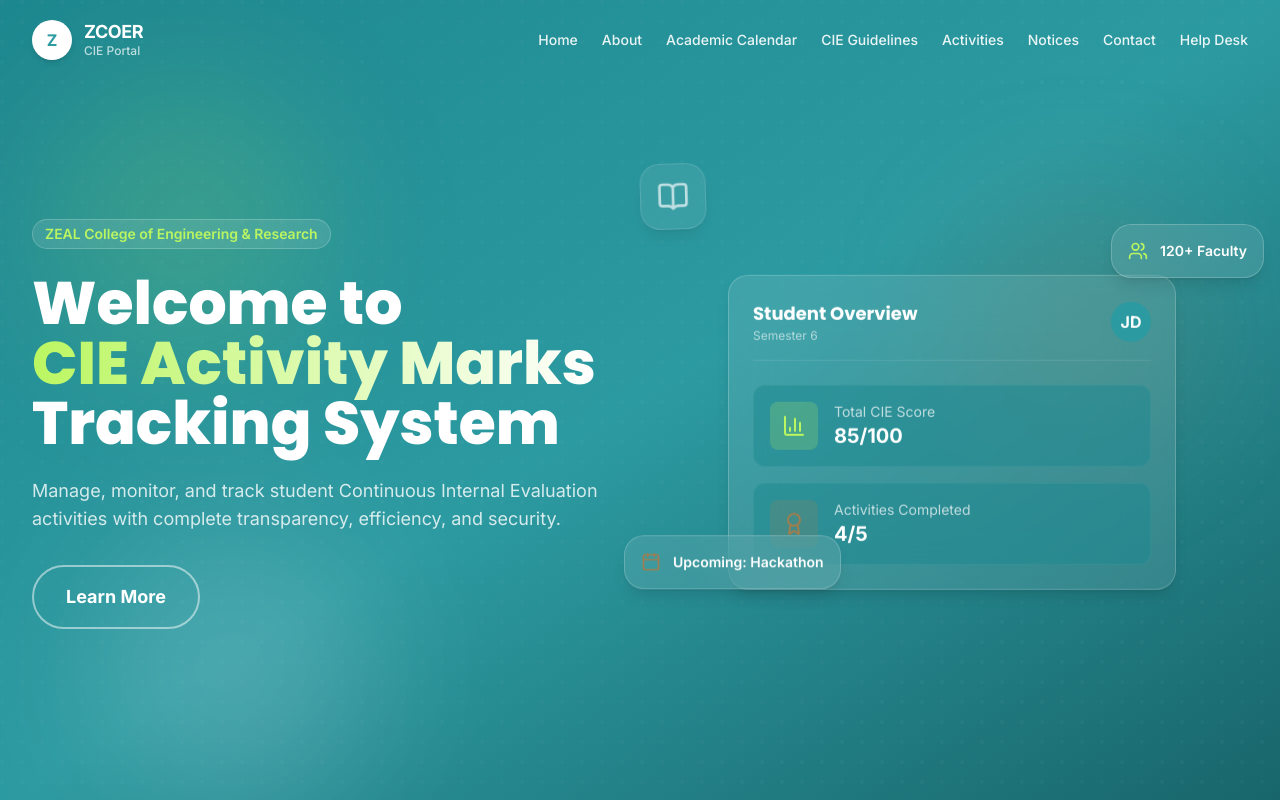
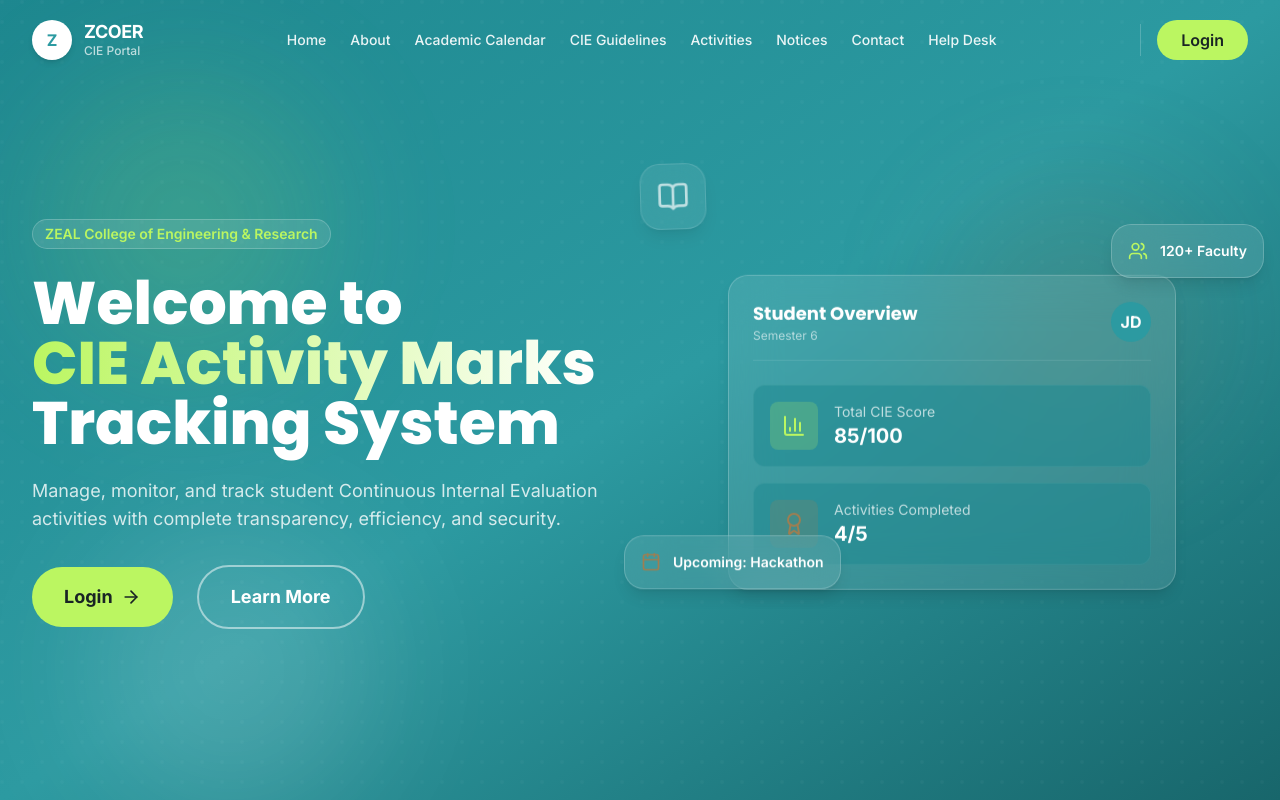
Before and after one commit to mohandukare14/CIE-mark-traking-system, a React (Vite) app: page / in a window 1280 px wide. Shown: the top 800 px of the page. Built offline with nearby package versions, Linux system fonts and the light colour scheme.

Commit message:
login button

```diff
--- a/src/components/Facilities.tsx
+++ b/src/components/Facilities.tsx
@@ -90,9 +90,6 @@ const Facilities = () => {
 
         <div className="flex justify-between items-end mb-12">
           <div>
-            <span className="inline-block px-3 py-1 bg-accent-gold/10 text-accent-gold rounded-full text-xs font-bold uppercase mb-3">
-              Infrastructure
-            </span>
             <h2 className="text-3xl md:text-4xl font-extrabold text-dark-gray font-poppins">
               Campus Facilities
             </h2>
--- a/src/components/Header.tsx
+++ b/src/components/Header.tsx
@@ -59,6 +59,20 @@ const Header = () => {
             ))}
           </nav>
 
+          {/* Right Actions */}
+          <div className="hidden lg:flex items-center space-x-4">
+            <div className="h-8 w-px bg-white/20"></div>
+            <a href="#login">
+              <motion.button
+                whileHover={{ scale: 1.05 }}
+                whileTap={{ scale: 0.95 }}
+                className="bg-neon-lime text-dark-gray px-6 py-2 rounded-full font-semibold hover:shadow-[0_0_15px_rgba(187,246,97,0.5)] transition-all"
+              >
+                Login
+              </motion.button>
+            </a>
+          </div>
+
           {/* Mobile Menu Button */}
           <div className="lg:hidden flex items-center">
             <button
@@ -90,6 +104,11 @@ const Header = () => {
                 {link.name}
               </a>
             ))}
+            <a href="#login" onClick={() => setIsMobileMenuOpen(false)}>
+              <button className="w-full bg-neon-lime text-dark-gray mt-4 px-6 py-3 rounded-full font-semibold">
+                Login
+              </button>
+            </a>
           </div>
         </motion.div>
       )}
--- a/src/components/Hero.tsx
+++ b/src/components/Hero.tsx
@@ -39,6 +39,15 @@ const Hero = () => {
             </p>
 
             <div className="flex flex-col sm:flex-row items-center justify-center lg:justify-start space-y-4 sm:space-y-0 sm:space-x-6">
+              <a href="#login" className="w-full sm:w-auto">
+                <motion.button
+                  whileHover={{ scale: 1.05 }}
+                  whileTap={{ scale: 0.95 }}
+                  className="w-full bg-neon-lime text-dark-gray px-8 py-4 rounded-full font-bold text-lg hover:shadow-[0_0_20px_rgba(187,246,97,0.6)] transition-all flex items-center justify-center gap-2"
+                >
+                  Login <ArrowRight size={20} />
+                </motion.button>
+              </a>
               <a href="#about" className="w-full sm:w-auto">
                 <motion.button
                   whileHover={{ scale: 1.05 }}
```
